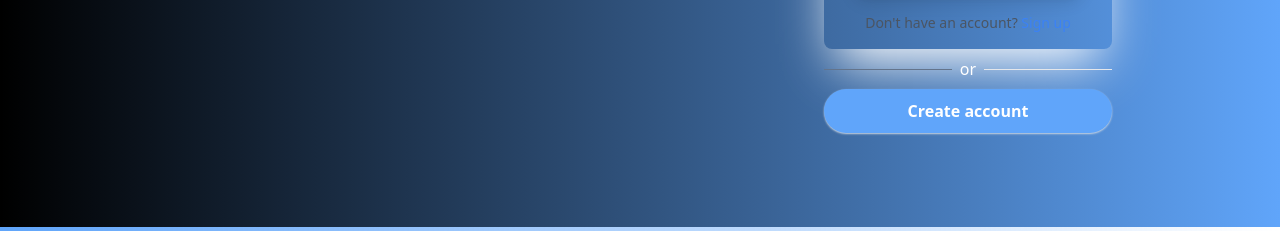
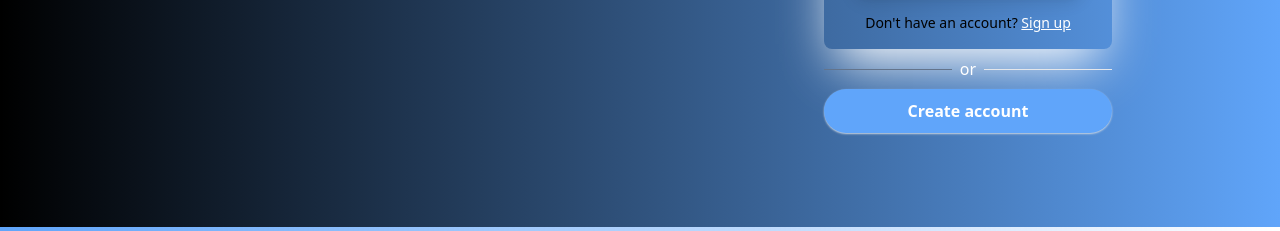
Before and after one commit to Fabuloustimsam/KORE, a website: page src/Korelogin.html in a window 1280 px wide. Shown: the part 573-804 px from the top of the page. Drawn offline with nearby package versions, Linux system fonts and the light colour scheme.

Commit message:
loginsssxssxs

```diff
--- a/src/Korelogin.html
+++ b/src/Korelogin.html
@@ -81,9 +81,9 @@
                                     </button>
                                     <div id="errorMessage" class="text-red-800 font-extrabold"></div>
                                 </form>
-                                <p class="mt-4 text-center text-sm text-gray-600">
+                                <p class="mt-4 text-center text-sm text-black">
                                     Don't have an account? <a href="signup.html"
-                                        class="font-medium text-primary hover:text-blue-600">Sign up</a>
+                                        class="font-medium underline text-white hover:text-black">Sign up</a>
                                 </p>
                             </div>
 
```
Also changed, not shown: src/output.css.
